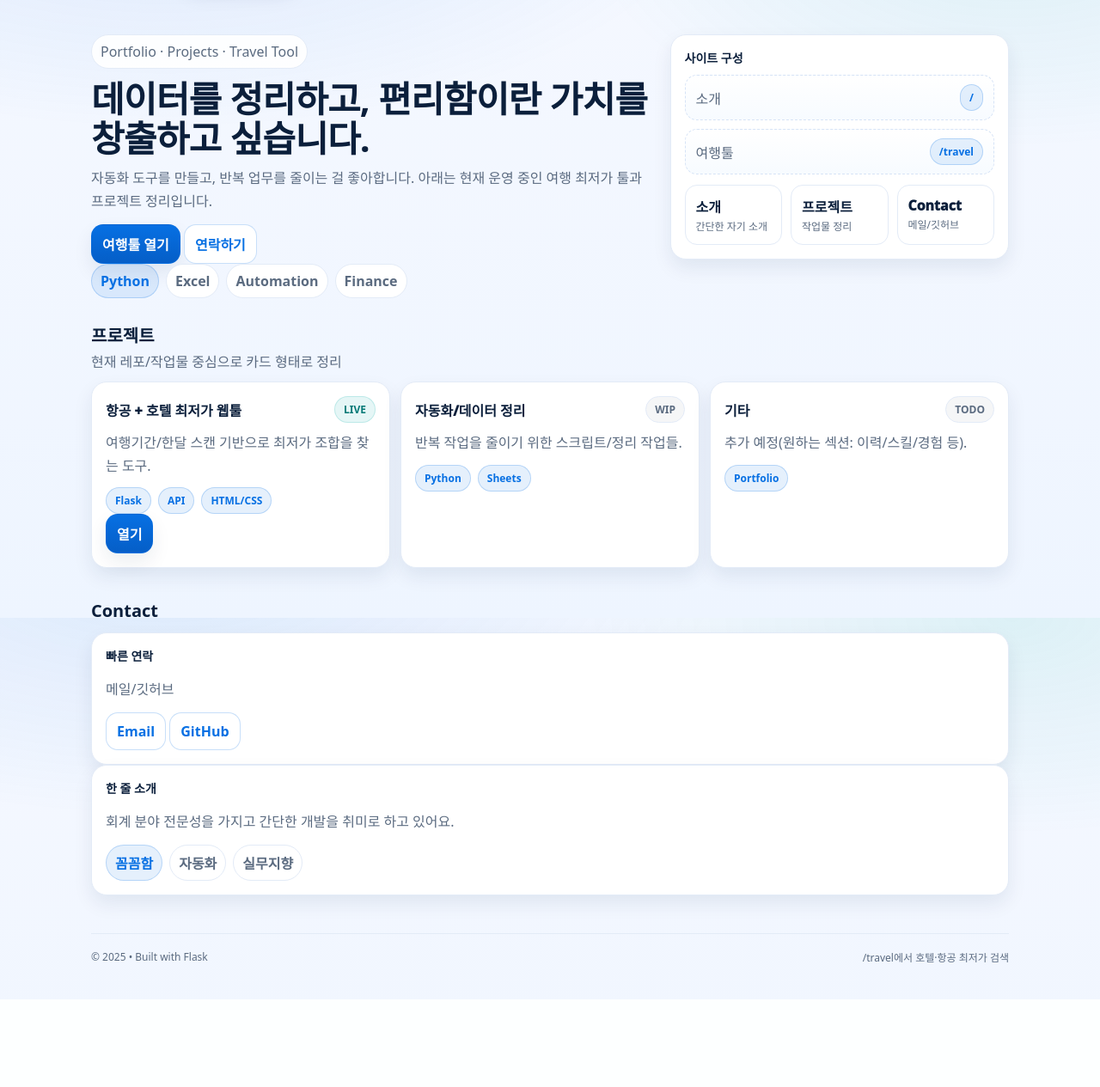
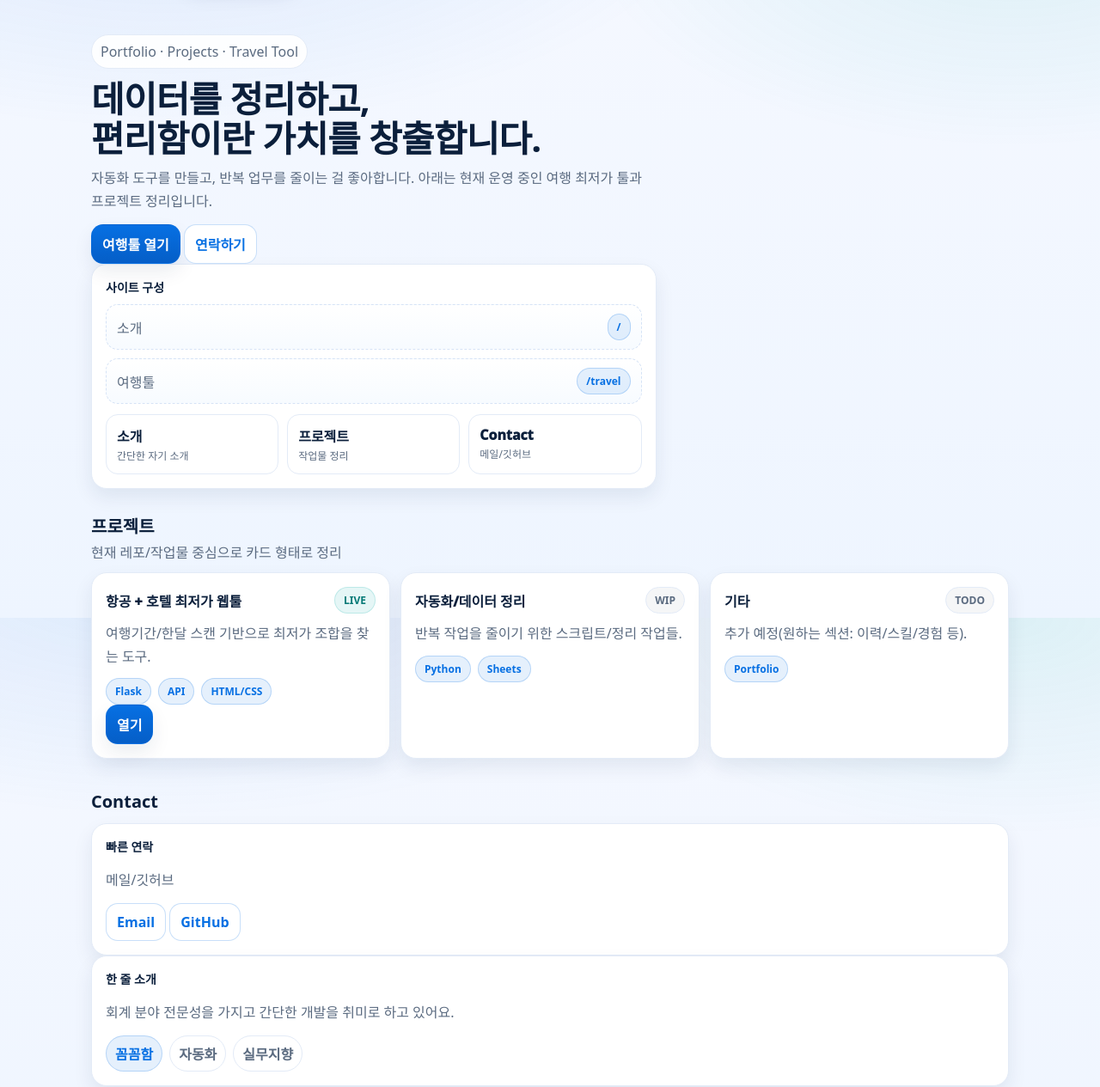
Before and after one commit to bae77777-afk/Flight_hotels, a Flask app: page / in a window 1280 px wide. Shown: the part 81-1346 px from the top of the page at 86% size. Before the commit the page ends 1201 px from the top, so only its background shows below. Run offline with Flask 2, Linux system fonts and the light colour scheme.

Commit message:
style: 헤더 텍스트 수정 및 불필요한 칩스 제거

```diff
--- a/templates/index.html
+++ b/templates/index.html
@@ -6,7 +6,8 @@
 <section class="hero">
   <div class="hero-left">
     <div class="badge">Portfolio · Projects · Travel Tool</div>
-    <h1>데이터를 정리하고, 편리함이란 가치를 창출하고 싶습니다.</h1>
+    <h1>데이터를 정리하고, <br>
+    편리함이란 가치를 창출합니다.</h1>
     <p class="lead">
       자동화 도구를 만들고, 반복 업무를 줄이는 걸 좋아합니다.
       아래는 현재 운영 중인 여행 최저가 툴과 프로젝트 정리입니다.
@@ -17,13 +18,7 @@
       <a class="btn ghost" href="#contact">연락하기</a>
     </div>
 
-    <div class="chips">
-      <span class="chip blue">Python</span>
-      <span class="chip">Excel</span>
-      <span class="chip">Automation</span>
-      <span class="chip">Finance</span>
-    </div>
-  </div>
+
 
   <div class="hero-right">
     <div class="card">
```
